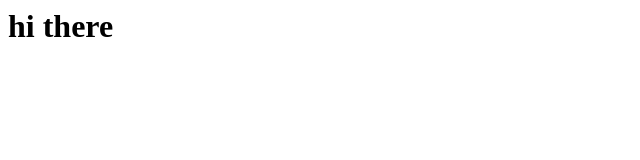
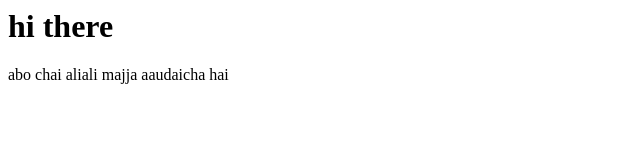
Before and after one commit to Laxmitamang/demo-reps, a plain HTML site: page index.html in a window 1280 px wide. Shown: the whole page, without its empty margins (0-640 px from the left). Drawn offline with Linux system fonts and the light colour scheme.

Commit message:
hell yeah

```diff
--- a/index.html
+++ b/index.html
@@ -1,4 +1,5 @@
 <html>
 
     <h1>hi there</h1>
+    <p>abo chai aliali majja aaudaicha hai </p>
 </html>
```
